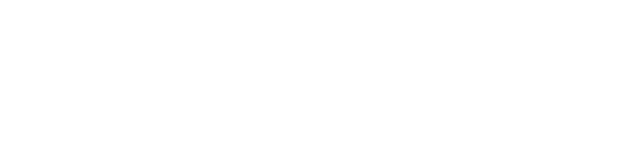
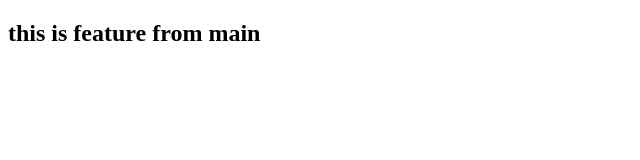
Before and after one commit to KamleshChauhan7/PracticeGit, a plain HTML site: page features/Login/index.html in a window 1280 px wide. Shown: the whole page, without its empty margins (0-640 px from the left). Drawn offline with Linux system fonts and the light colour scheme.

Commit message:
feature updated from main

```diff
--- a/features/Login/index.html
+++ b/features/Login/index.html
@@ -6,6 +6,6 @@
     <title>Document</title>
 </head>
 <body>
-    <h2></h2>
+    <h2>this is feature from main</h2>
 </body>
 </html>
```
